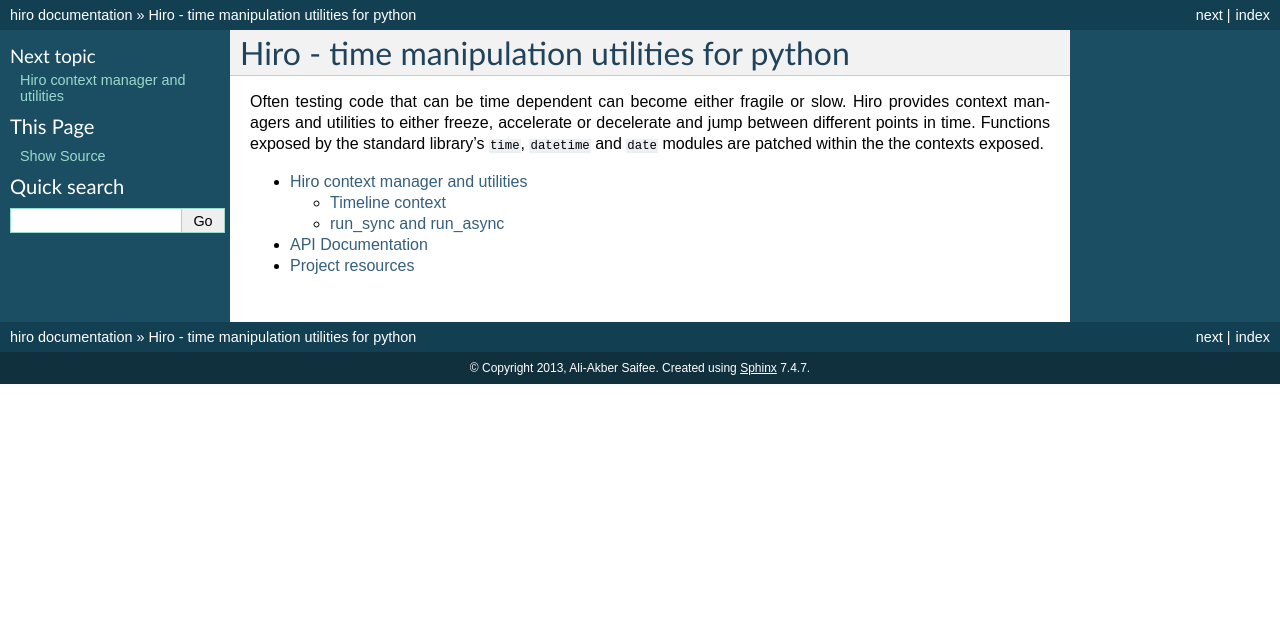
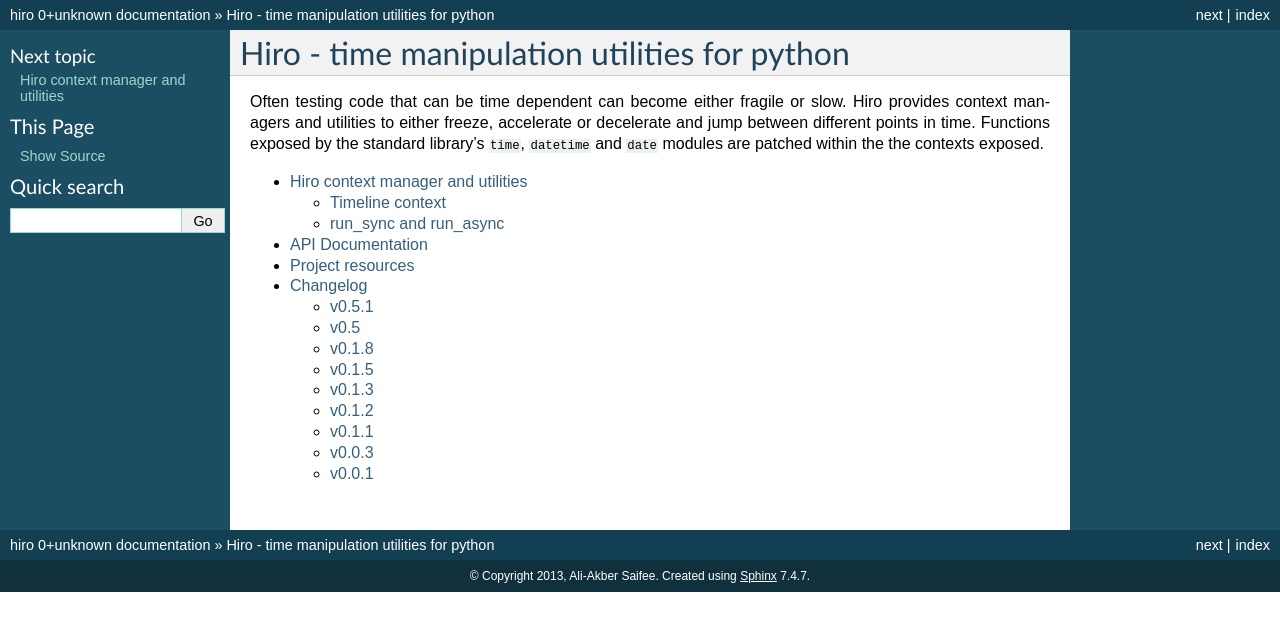
Before and after one commit to alisaifee/hiro, a Sphinx documentation site: the page built from doc/source/index.rst, in a window 1280 px wide. Shown: the top 631 px of the page. Built offline with Sphinx 7.4.7, drawn with Linux system fonts in a browser that asks for light colours; formulas are drawn with MathJax 3; the version number could not be read and is left out.

Commit message:
Update doc requirements

```diff
--- /dev/null
+++ b/doc/source/changelog.rst
@@ -0,0 +1 @@
+.. include:: ../../HISTORY.rst
--- a/doc/source/conf.py
+++ b/doc/source/conf.py
@@ -13,7 +13,13 @@
 
 import sys, os
 sys.path += ["../../"]
-import hiro.version
+import hiro
+
+on_rtd = os.environ.get('READTHEDOCS', None) == 'True'
+if not on_rtd:  # only import and set the theme if we're building docs locally
+    import sphinx_rtd_theme
+    html_theme = 'sphinx_rtd_theme'
+    html_theme_path = [sphinx_rtd_theme.get_html_theme_path()]
 
 # If extensions (or modules to document with autodoc) are in another directory,
 # add these directories to sys.path here. If the directory is relative to the
@@ -27,7 +33,11 @@
 
 # Add any Sphinx extension module names here, as strings. They can be extensions
 # coming with Sphinx (named 'sphinx.ext.*') or your custom ones.
-extensions = ['sphinx.ext.autodoc', 'sphinx.ext.doctest', 'sphinx.ext.intersphinx', 'sphinx.ext.todo', 'sphinx.ext.coverage', 'sphinx.ext.pngmath', 'sphinx.ext.mathjax', 'sphinx.ext.ifconfig', 'sphinx.ext.viewcode']
+extensions = [
+    'sphinx.ext.autodoc', 'sphinx.ext.doctest', 'sphinx.ext.intersphinx',
+    'sphinx.ext.todo', 'sphinx.ext.coverage', 'sphinx.ext.mathjax',
+    'sphinx.ext.ifconfig', 'sphinx.ext.viewcode'
+]
 
 # Add any paths that contain templates here, relative to this directory.
 templates_path = ['_templates']
@@ -50,9 +60,9 @@
 # built documents.
 #
 # The short X.Y version.
-version = hiro.version.__version__
+version = hiro.__version__
 # The full version, including alpha/beta/rc tags.
-release = hiro.version.__version__
+release = hiro.__version__
 
 # The language for content autogenerated by Sphinx. Refer to documentation
 # for a list of supported languages.
--- a/doc/source/index.rst
+++ b/doc/source/index.rst
@@ -15,3 +15,4 @@
     intro
     api
     project
+    changelog
```
Also changed, not shown: 2 other files.
